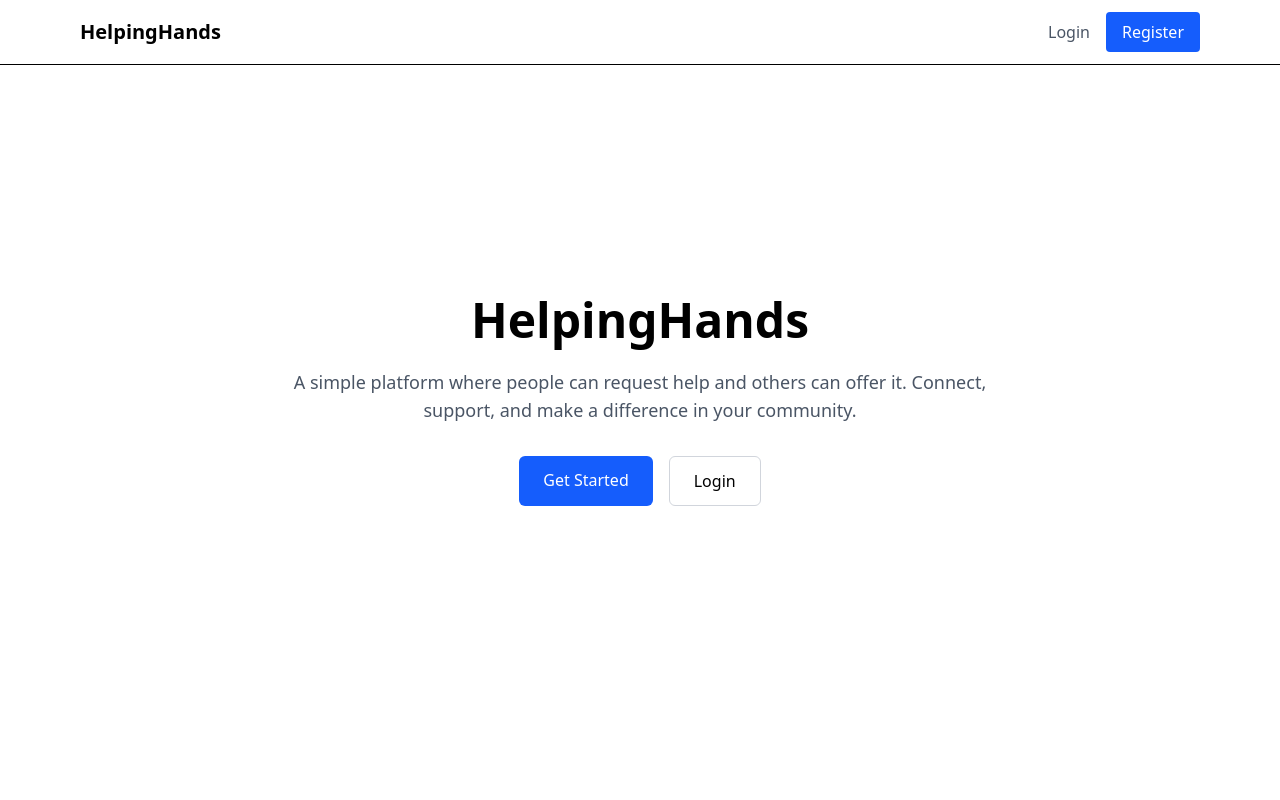
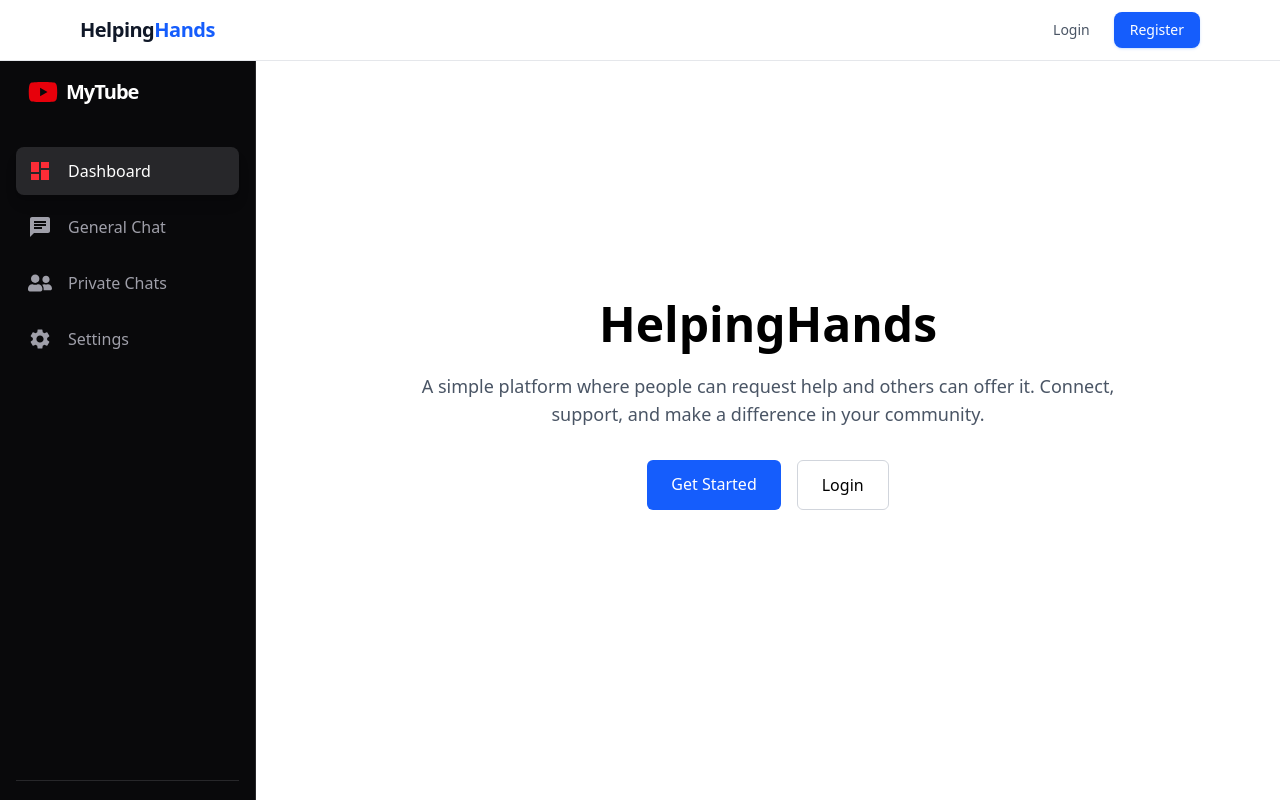
Before and after one commit to Nitesh47kumars/HelpingHands, a React (Vite) app: page / in a window 1280 px wide. Built offline with nearby package versions, Linux system fonts and the light colour scheme; no server answers.

Commit message:
Enhance UI with Tailwindcss

```diff
--- a/package.json
+++ b/package.json
@@ -14,6 +14,7 @@
     "firebase": "^12.8.0",
     "react": "^19.2.0",
     "react-dom": "^19.2.0",
+    "react-icons": "^5.5.0",
     "react-router-dom": "^7.12.0",
     "tailwindcss": "^4.1.18"
   },
--- a/src/Components/Navbar.jsx
+++ b/src/Components/Navbar.jsx
@@ -11,28 +11,24 @@ const Navbar = () => {
   };
 
   return (
-    <nav className="w-full border-b bg-white">
+    <nav className="w-full border-b bg-white border-gray-200 dark:bg-zinc-950 dark:border-zinc-800 sticky top-0 z-50">
       <div className="max-w-6xl mx-auto px-4 py-3 flex items-center justify-between">
-        <Link to="/" className="text-xl font-semibold">
-          HelpingHands
+        {/* Logo */}
+        <Link to="/" className="text-xl font-bold tracking-tight text-gray-900 dark:text-white">
+          Helping<span className="text-blue-600">Hands</span>
         </Link>
 
-        <div className="flex items-center gap-4">
+        <div className="flex items-center gap-6">
           {user ? (
             <>
               <NavLink
-                to="/dashboard"
-                className={({ isActive }) =>
-                  isActive ? "font-medium text-blue-600" : "text-gray-600"
-                }
-              >
-                Dashboard
-              </NavLink>
-
-              <NavLink
                 to="/request"
                 className={({ isActive }) =>
-                  isActive ? "font-medium text-blue-600" : "text-gray-600"
+                  `text-sm font-medium transition-colors ${
+                    isActive
+                      ? "text-blue-600 dark:text-blue-400"
+                      : "text-gray-600 hover:text-gray-900 dark:text-zinc-400 dark:hover:text-white"
+                  }`
                 }
               >
                 Request Help
@@ -40,7 +36,7 @@ const Navbar = () => {
 
               <button
                 onClick={handleLogout}
-                className="px-4 py-2 text-sm bg-red-500 text-white rounded hover:bg-red-600 transition"
+                className="px-4 py-2 text-sm font-medium bg-red-500 text-white rounded-lg hover:bg-red-600 dark:bg-red-600/10 dark:text-red-500 dark:hover:bg-red-600/20 transition-all"
               >
                 Logout
               </button>
@@ -50,7 +46,11 @@ const Navbar = () => {
               <NavLink
                 to="/login"
                 className={({ isActive }) =>
-                  isActive ? "font-medium text-blue-600" : "text-gray-600"
+                  `text-sm font-medium transition-colors ${
+                    isActive
+                      ? "text-blue-600 dark:text-blue-400"
+                      : "text-gray-600 hover:text-gray-900 dark:text-zinc-400 dark:hover:text-white"
+                  }`
                 }
               >
                 Login
@@ -58,7 +58,7 @@ const Navbar = () => {
 
               <NavLink
                 to="/register"
-                className="px-4 py-2 bg-blue-600 text-white rounded hover:bg-blue-700 transition"
+                className="px-4 py-2 text-sm font-medium bg-blue-600 text-white rounded-lg hover:bg-blue-700 dark:bg-blue-600 dark:hover:bg-blue-500 transition-all shadow-sm shadow-blue-500/20"
               >
                 Register
               </NavLink>
--- /dev/null
+++ b/src/Components/Sidebar.jsx
@@ -0,0 +1,56 @@
+import React, { useState } from 'react';
+// Importing specific icons from Material Design and Font Awesome sets
+import { MdDashboard, MdChat, MdSettings, MdVideoLibrary } from 'react-icons/md';
+import { FaUserFriends, FaYoutube, FaSignOutAlt } from 'react-icons/fa';
+
+const Sidebar = () => {
+  const [activeTab, setActiveTab] = useState('dashboard');
+
+  const menuItems = [
+    { id: 'dashboard', label: 'Dashboard', icon: <MdDashboard size={24} /> },
+    { id: 'general', label: 'General Chat', icon: <MdChat size={24} /> },
+    { id: 'private', label: 'Private Chats', icon: <FaUserFriends size={24} /> },
+    { id: 'settings', label: 'Settings', icon: <MdSettings size={24} /> },
+  ];
+
+  return (
+    <aside className="flex flex-col w-64 h-screen bg-zinc-950 border-r border-zinc-800 p-4">
+      {/* Brand Logo */}
+      <div className="flex items-center gap-2 px-3 mb-10 text-red-600">
+        <FaYoutube size={30} />
+        <span className="text-xl font-bold tracking-tighter text-white">MyTube</span>
+      </div>
+
+      {/* Navigation */}
+      <nav className="flex-1 space-y-2">
+        {menuItems.map((item) => (
+          <button
+            key={item.id}
+            onClick={() => setActiveTab(item.id)}
+            className={`
+              w-full flex items-center gap-4 px-3 py-3 rounded-lg transition-all
+              ${activeTab === item.id
+                ? 'bg-zinc-800 text-white shadow-lg'
+                : 'text-zinc-400 hover:bg-zinc-900 hover:text-zinc-200'}
+            `}
+          >
+            <span className={activeTab === item.id ? 'text-red-500' : ''}>
+              {item.icon}
+            </span>
+            <span className="font-medium">{item.label}</span>
+          </button>
+        ))}
+      </nav>
+
+      {/* Bottom Actions */}
+      <div className="pt-4 border-t border-zinc-800">
+        <button className="flex items-center gap-4 w-full px-3 py-3 text-zinc-500 hover:text-red-400 transition-colors">
+          <FaSignOutAlt size={20} />
+          <span className="font-medium">Logout</span>
+        </button>
+      </div>
+    </aside>
+  );
+};
+
+export default Sidebar;
--- a/src/layouts/AppLayout.jsx
+++ b/src/layouts/AppLayout.jsx
@@ -1,14 +1,30 @@
 import { Outlet } from "react-router-dom";
 import Navbar from "../Components/Navbar";
+import Sidebar from "../Components/Sidebar";
 
 const AppLayout = () => {
   return (
-    <>
+    <div className="flex flex-col h-screen overflow-hidden bg-white dark:bg-zinc-950">
+      {/* Navbar stays at the top */}
       <Navbar />
-      <main className="p-4">
-        <Outlet />
-      </main>
-    </>
+
+      {/* This container holds Sidebar + Main Content side-by-side */}
+      <div className="flex flex-1 overflow-hidden">
+
+        {/* Sidebar: Fixed width, hidden on very small screens if desired */}
+        <div className="hidden md:block w-64 shrink-0 border-r border-gray-200 dark:border-zinc-800">
+          <Sidebar />
+        </div>
+
+        {/* Main Content Area: Scrolls independently */}
+        <main className="flex-1 overflow-y-auto p-4 md:p-6 custom-scrollbar">
+          <div className="max-w-7xl mx-auto">
+            <Outlet />
+          </div>
+        </main>
+
+      </div>
+    </div>
   );
 };
 
--- a/src/pages/Dashboard.jsx
+++ b/src/pages/Dashboard.jsx
@@ -10,9 +10,8 @@ const Dashboard = () => {
   const navigate = useNavigate();
   const [profile, setProfile] = useState(null);
 
-
   useEffect(() => {
-  if (loading || !user) return; // wait until auth state is ready
+    if (loading || !user) return;
 
     const userRef = ref(db, `users/${user.uid}`);
     const unsubscribe = onValue(userRef, (snapshot) => {
@@ -22,51 +21,68 @@ useEffect(() => {
     return () => unsubscribe();
   }, [user, loading]);
 
-
   const handleLogout = async () => {
     await logout();
     navigate("/login");
   };
 
-  if (!user) return <div className="p-6">Not logged in</div>;
-  if (!profile) return <div className="p-6">Loading profile...</div>;
+  // Loading & Error States with Dark Mode support
+  if (!user) return <div className="p-6 text-zinc-500 dark:text-zinc-400">Not logged in</div>;
+  if (!profile) return (
+    <div className="p-6 flex items-center gap-2 text-zinc-500 dark:text-zinc-400">
+      <div className="w-4 h-4 border-2 border-blue-500 border-t-transparent rounded-full animate-spin"></div>
+      Loading profile...
+    </div>
+  );
 
   return (
-    <div className="min-h-screen bg-gray-100 p-6">
-      <div className="max-w-3xl mx-auto bg-white rounded-lg shadow p-6">
-        <div className="flex items-center gap-6">
+    <div className="bg-transparent transition-colors duration-300">
+      <div className="mx-auto min-h-[85vh] bg-white dark:bg-zinc-900 rounded-2xl shadow-sm border border-gray-100 dark:border-zinc-800 p-8">
+
+        {/* Header Section */}
+        <div className="flex flex-col sm:flex-row items-center gap-6 pb-8 border-b border-gray-100 dark:border-zinc-800">
+          <div className="relative">
             <img
               src={profile.avatarURL || "/vite.svg"}
               alt="Avatar"
-            className="w-24 h-24 rounded-full border"
+              className="w-28 h-28 rounded-full object-cover border-4 border-white dark:border-zinc-800 shadow-md"
             />
-          <div>
-            <h2 className="text-xl font-semibold">{profile.fullName}</h2>
-            <p className="text-gray-600">{profile.email}</p>
+            <div className="absolute bottom-1 right-1 w-6 h-6 bg-green-500 border-4 border-white dark:border-zinc-900 rounded-full"></div>
+          </div>
+          <div className="text-center sm:text-left">
+            <h2 className="text-2xl font-bold text-gray-900 dark:text-white">{profile.fullName}</h2>
+            <p className="text-gray-500 dark:text-zinc-400 font-medium">{profile.email}</p>
+            <span className="inline-block mt-2 px-3 py-1 text-xs font-semibold bg-blue-50 dark:bg-blue-900/20 text-blue-600 dark:text-blue-400 rounded-full">
+              Verified Profile
+            </span>
           </div>
         </div>
 
-        <div className="mt-6 grid grid-cols-1 sm:grid-cols-2 gap-4 text-sm">
-          <div>
-            <p className="text-gray-500">Phone</p>
-            <p className="font-medium">{profile.phone}</p>
+        {/* Info Grid */}
+        <div className="mt-8 grid grid-cols-1 sm:grid-cols-2 gap-y-6 gap-x-12 text-sm">
+          <div className="space-y-1">
+            <p className="text-xs uppercase tracking-wider text-gray-400 dark:text-zinc-500 font-bold">Phone Number</p>
+            <p className="text-base font-medium text-gray-800 dark:text-zinc-200">{profile.phone || "Not provided"}</p>
           </div>
-          <div>
-            <p className="text-gray-500">Date of Birth</p>
-            <p className="font-medium">{profile.dob}</p>
+          <div className="space-y-1">
+            <p className="text-xs uppercase tracking-wider text-gray-400 dark:text-zinc-500 font-bold">Date of Birth</p>
+            <p className="text-base font-medium text-gray-800 dark:text-zinc-200">{profile.dob || "Not provided"}</p>
           </div>
-          <div className="sm:col-span-2">
-            <p className="text-gray-500">Address</p>
-            <p className="font-medium">{profile.address}</p>
+          <div className="sm:col-span-2 space-y-1">
+            <p className="text-xs uppercase tracking-wider text-gray-400 dark:text-zinc-500 font-bold">Residential Address</p>
+            <p className="text-base font-medium text-gray-800 dark:text-zinc-200 leading-relaxed">
+              {profile.address || "No address on file"}
+            </p>
           </div>
         </div>
 
-        <div className="mt-8">
+        {/* Actions */}
+        <div className="mt-10 pt-6 border-t border-gray-100 dark:border-zinc-800 flex justify-end">
           <button
             onClick={handleLogout}
-            className="px-4 py-2 bg-red-600 text-white rounded hover:bg-red-700"
+            className="flex items-center gap-2 px-6 py-2.5 bg-red-600 hover:bg-red-700 text-white font-semibold rounded-xl transition-all active:scale-95 shadow-lg shadow-red-500/20"
           >
-            Logout
+            Sign Out
           </button>
         </div>
       </div>
```
Also changed, not shown: 1 other file (tests, documents, lock files or other folders). Lines whose indentation alone changed are shown as unchanged.
